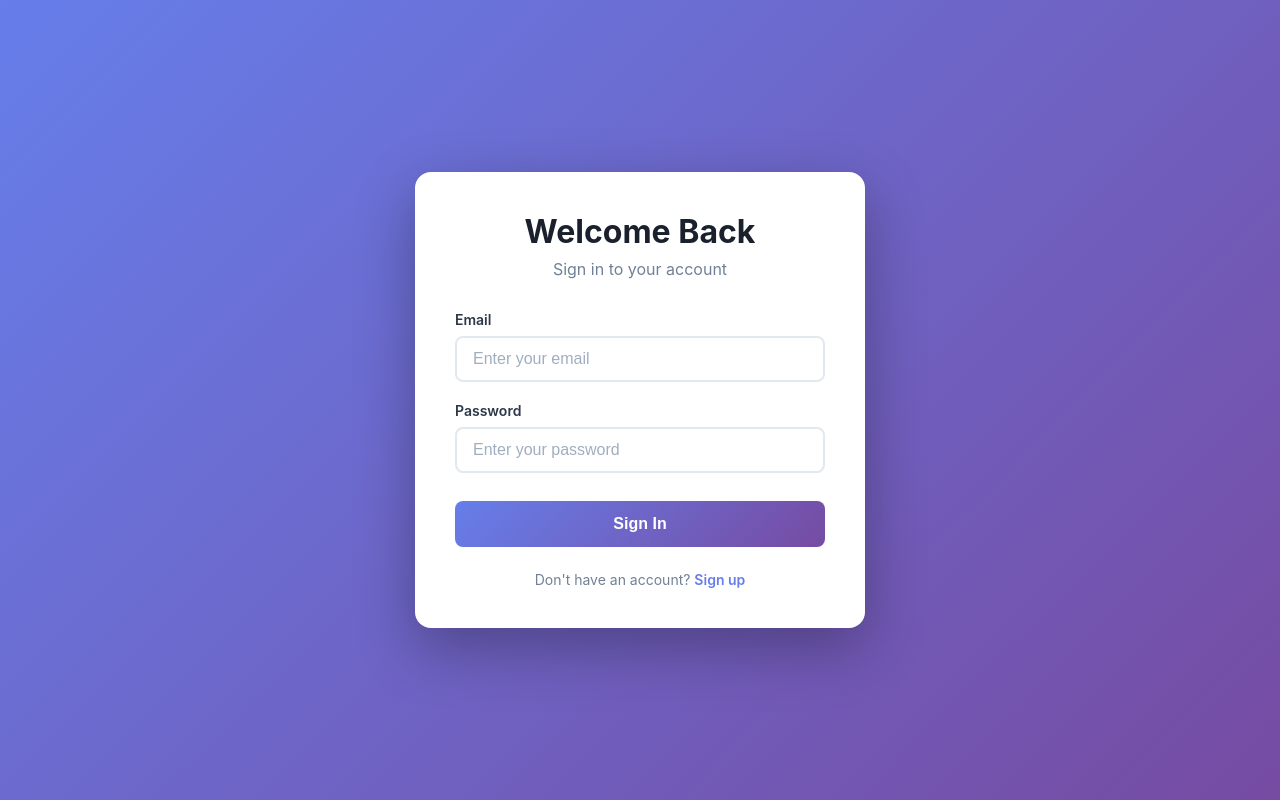
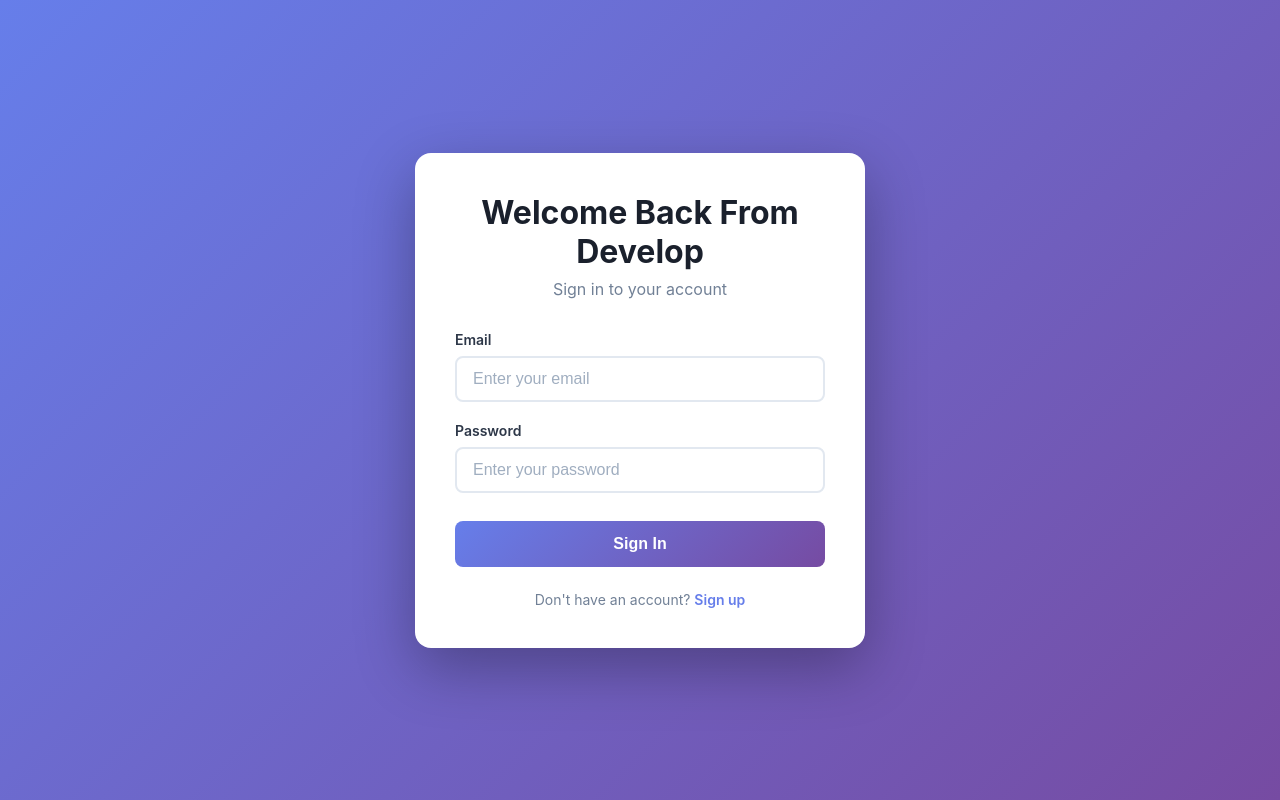
Before and after one commit to MartinaD/react-auth-app, a React (Vite) app in the folder frontend/: page /login in a window 1280 px wide. Built offline with nearby package versions, Linux system fonts and the light colour scheme.

Commit message:
Add test for develop branch

```diff
--- a/frontend/src/components/Login.tsx
+++ b/frontend/src/components/Login.tsx
@@ -67,7 +67,7 @@ function Login() {
   return (
     <div className="auth-container">
       <div className="auth-card">
-        <h1 className="auth-title">Welcome Back</h1>
+        <h1 className="auth-title">Welcome Back From Develop</h1>
         <p className="auth-subtitle">Sign in to your account</p>
 
         <form onSubmit={handleSubmit} className="auth-form">
```
